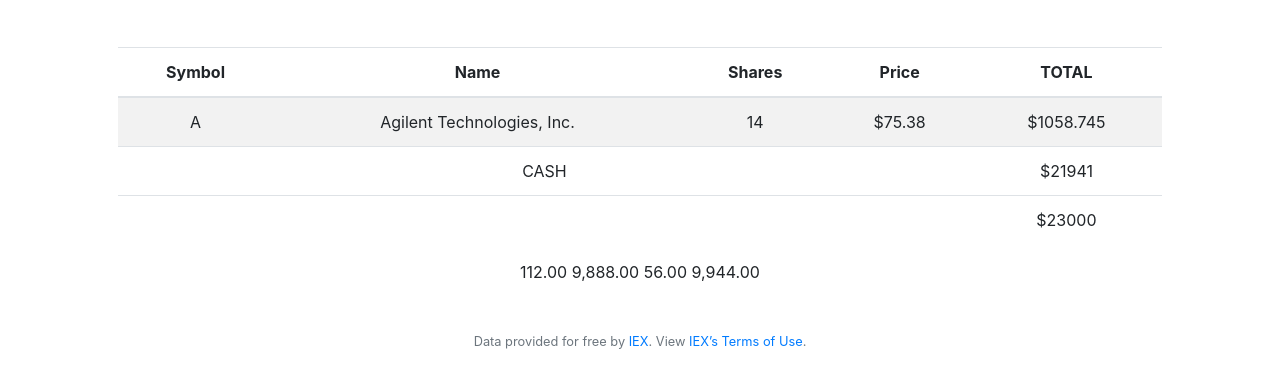
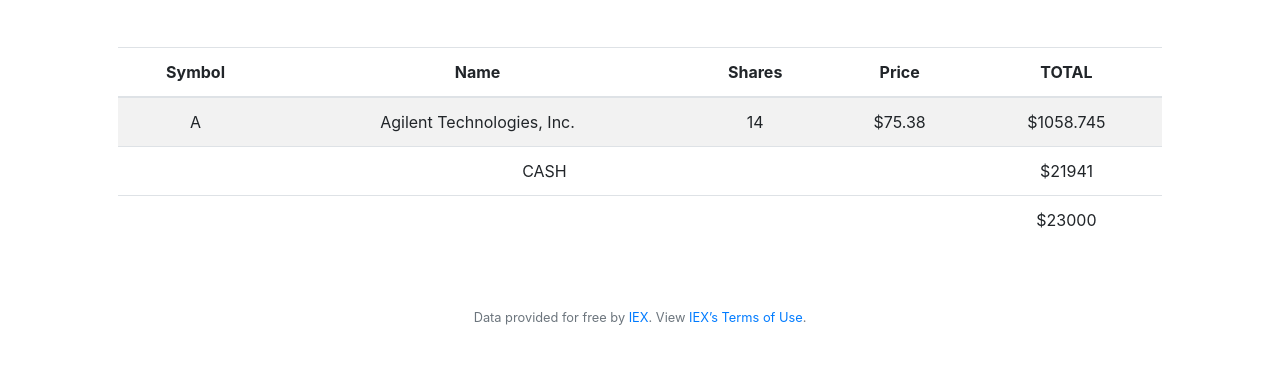
Before and after one commit to akshaysharmajs/Stock-Trading-Portal, a Flask app: page / in a window 1280 px wide. Shown: the part 77-465 px from the top of the page. Run offline with Flask 2, Linux system fonts and the light colour scheme; a user stored in the database is signed in; some libraries are stand-ins or nearby versions.

Commit message:
small fixes in html files

```diff
--- a/finance50/templates/index.html
+++ b/finance50/templates/index.html
@@ -39,8 +39,4 @@
 
         </tbody>
     </table>
-    112.00
-    9,888.00
-    56.00
-    9,944.00
 {% endblock %}
--- a/finance50/templates/quoted.html
+++ b/finance50/templates/quoted.html
@@ -6,5 +6,5 @@
 
 {% block main %}
     A share of {{ name }} ({{ symbol }}) costs ${{ price }} .
-    <br><br>(28.00)
+    <br><br>
 {% endblock %}
```
